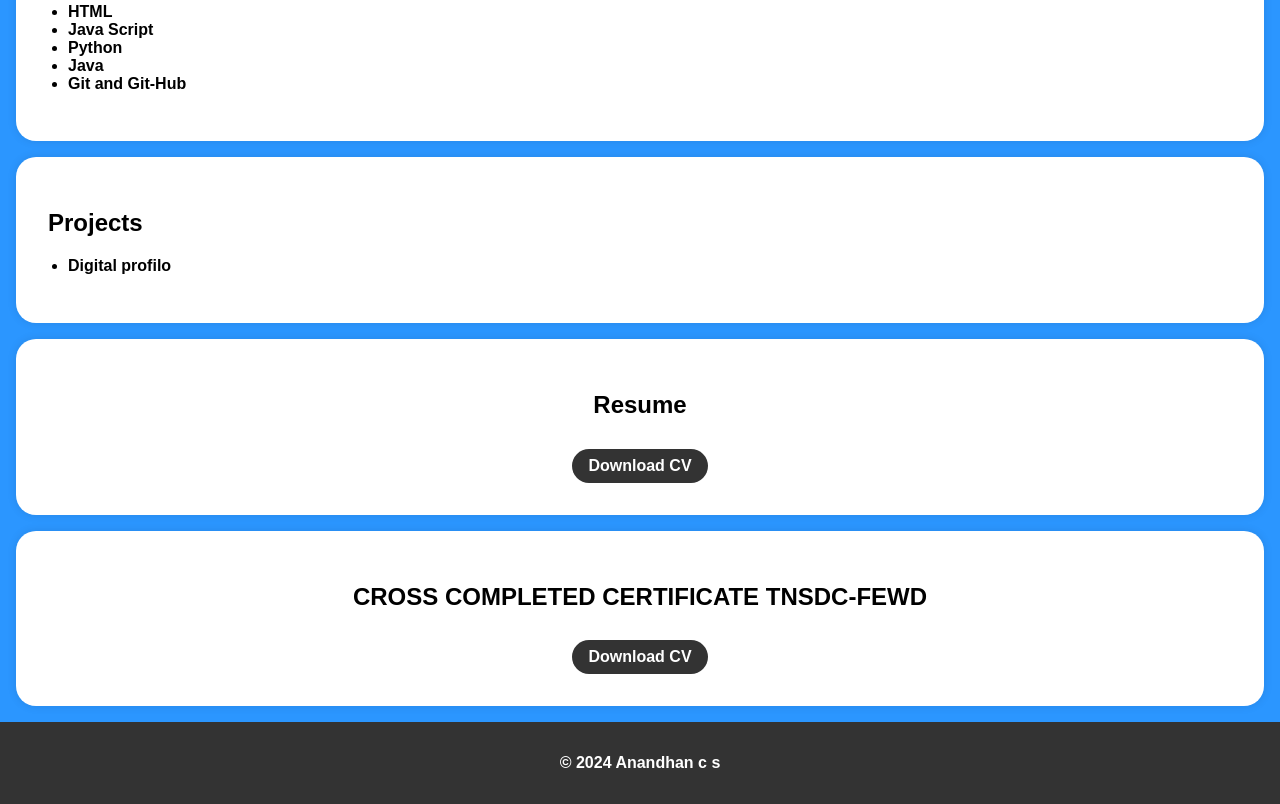
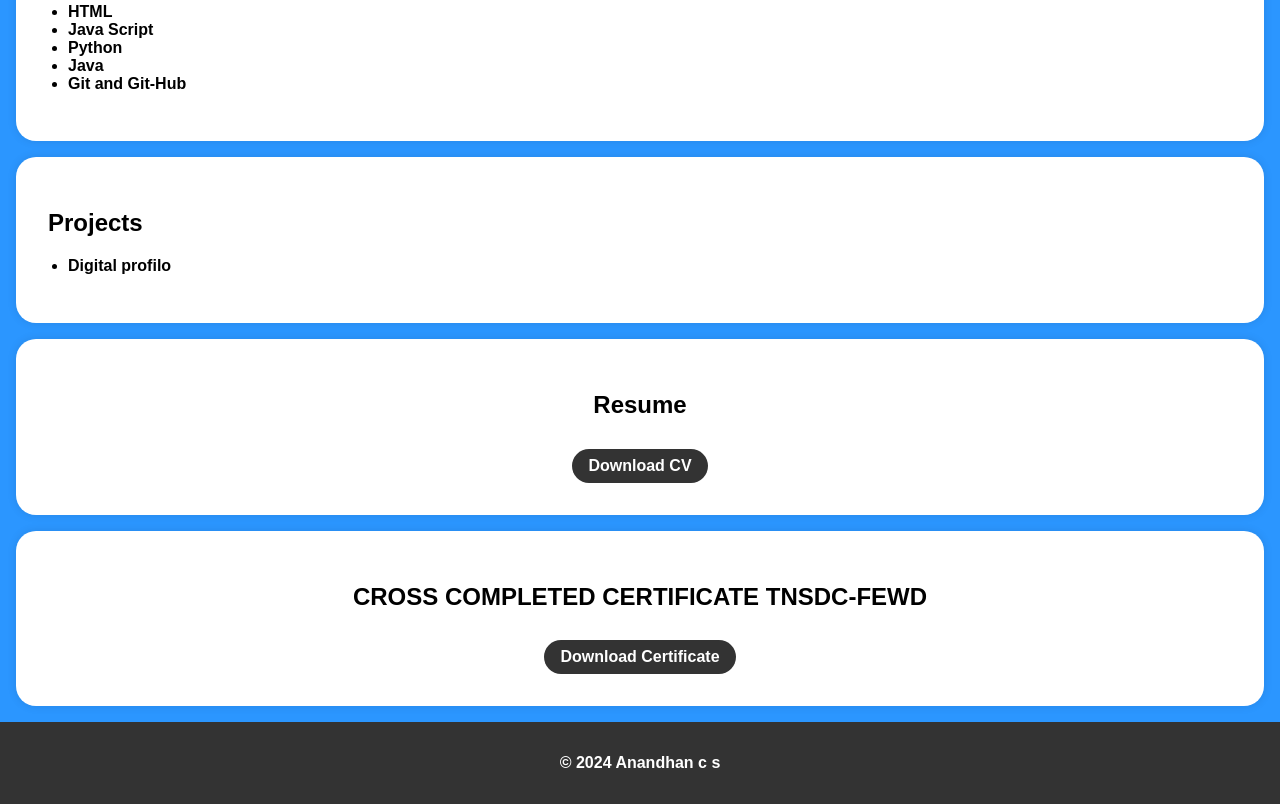
Before and after one commit to Anandhan2006/digital-portfolio-, a plain HTML site: page index.html in a window 1280 px wide. Shown: the part 707-1511 px from the top of the page. Drawn offline with Linux system fonts and the light colour scheme.

Commit message:
Update index.html

```diff
--- a/index.html
+++ b/index.html
@@ -167,7 +167,7 @@
         <div class="section-content">
             <center>
             <h2> CROSS COMPLETED CERTIFICATE TNSDC-FEWD</h2>
-            <a href="Nanmudhalvan.pdf" target="_blank" class="download-button">Download CV</a>
+            <a href="Nanmudhalvan.pdf" target="_blank" class="download-button">Download Certificate</a>
         </center>
         </div>
 
```
